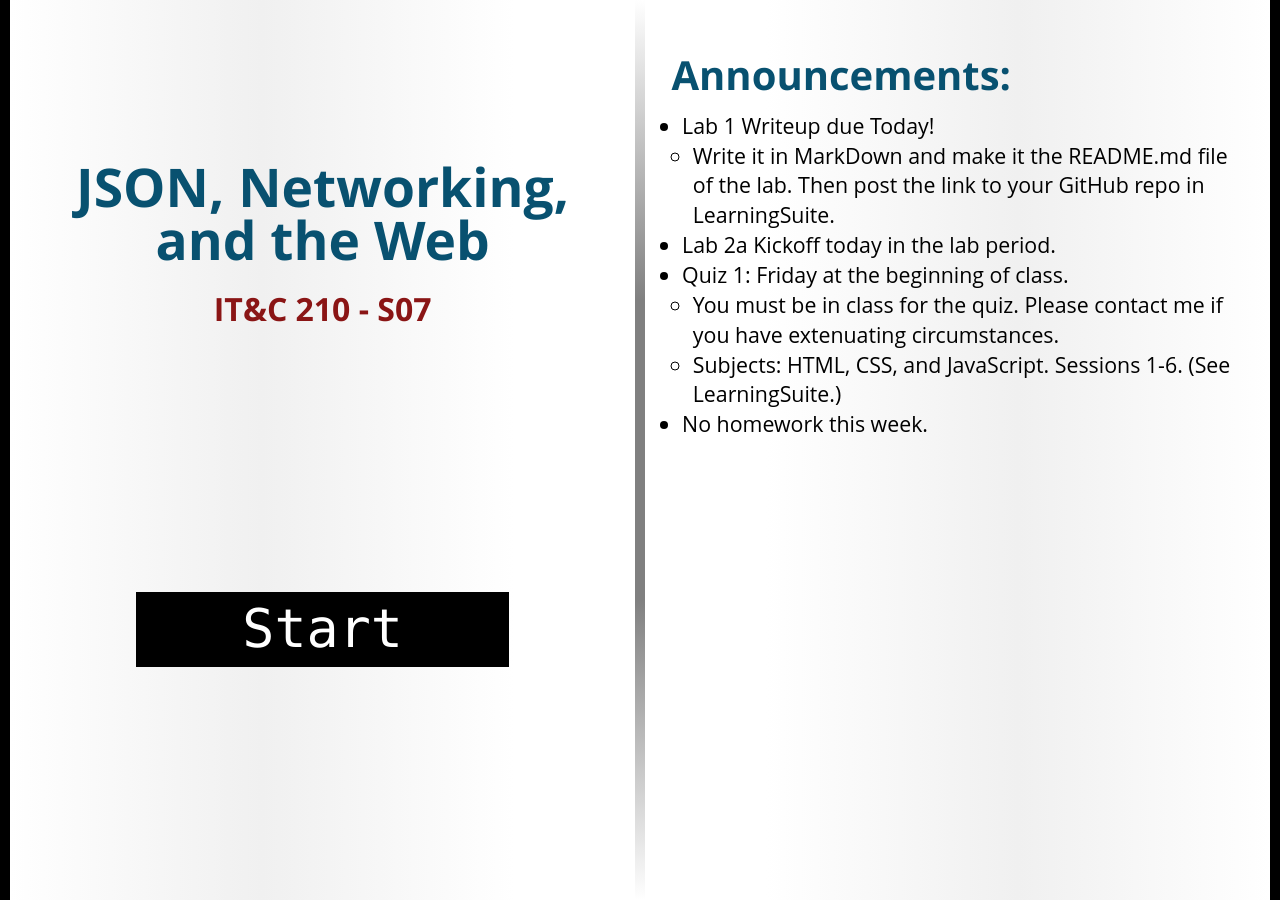
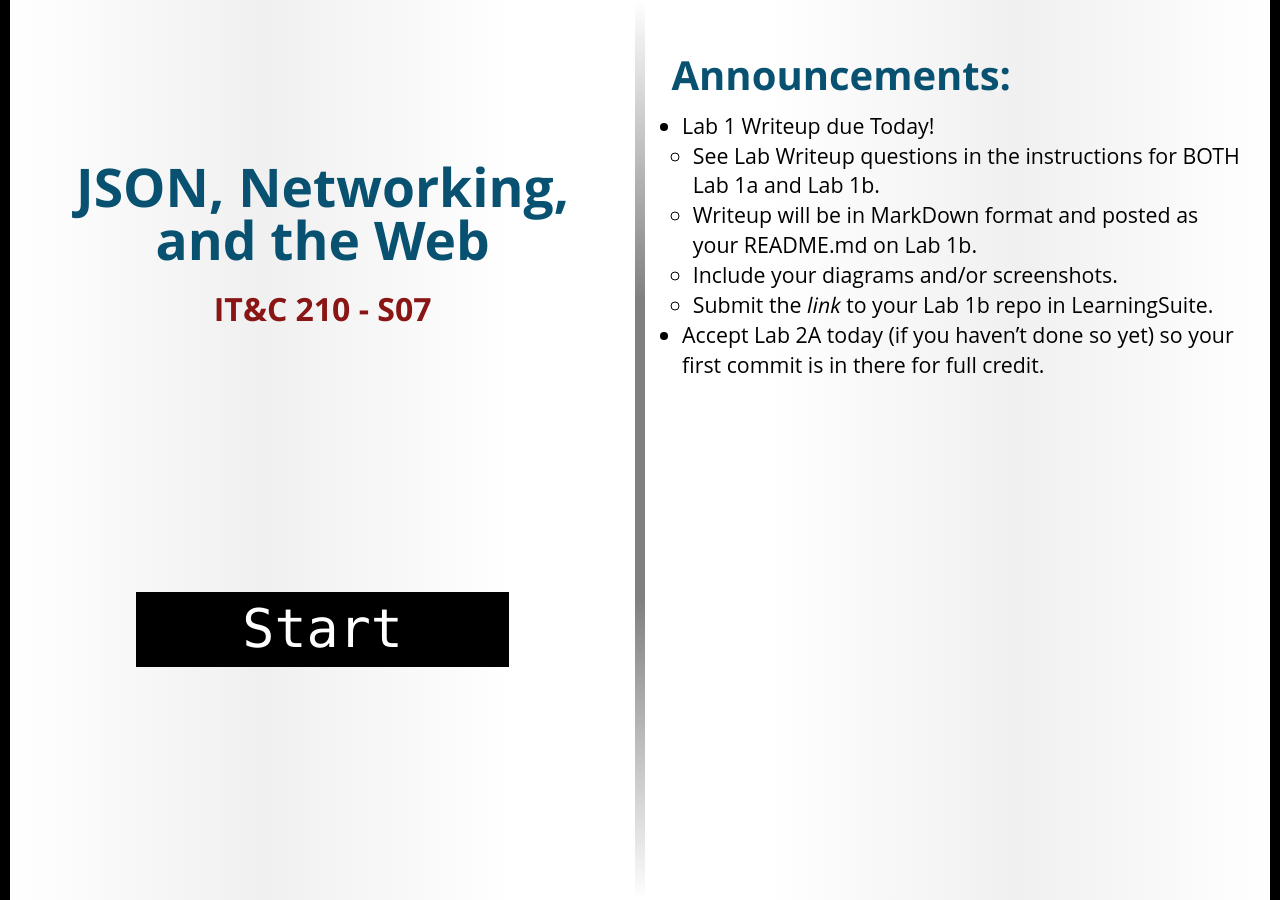
Before and after one commit to BYU-ITC-210/BYU-ITC-210.github.io, a Jekyll site: the page built from _welcome/S07.md, in a window 1280 px wide. Built offline with Jekyll 4.4.1, drawn with Linux system fonts in a browser that asks for light colours; some web fonts are replaced.

Commit message:
Welcome S07

```diff
--- a/_welcome/S07.md
+++ b/_welcome/S07.md
@@ -3,9 +3,8 @@ title: JSON, Networking, and the Web
 session: S07
 ---
 * Lab 1 Writeup due Today!
-    * Write it in MarkDown and make it the README.md file of the lab. Then post the link to your GitHub repo in LearningSuite.
-* Lab 2a Kickoff today in the lab period.
-* Quiz 1: Friday at the beginning of class.
-    * You must be in class for the quiz. Please contact me if you have extenuating circumstances.
-    * Subjects: HTML, CSS, and JavaScript. Sessions 1-6. (See LearningSuite.)
-* No homework this week.
+    * See Lab Writeup questions in the instructions for BOTH Lab 1a and Lab 1b.
+    * Writeup will be in MarkDown format and posted as your README.md on Lab 1b.
+    * Include your diagrams and/or screenshots.
+    * Submit the _link_ to your Lab 1b repo in LearningSuite.
+* Accept Lab 2A today (if you haven't done so yet) so your first commit is in there for full credit.
```
